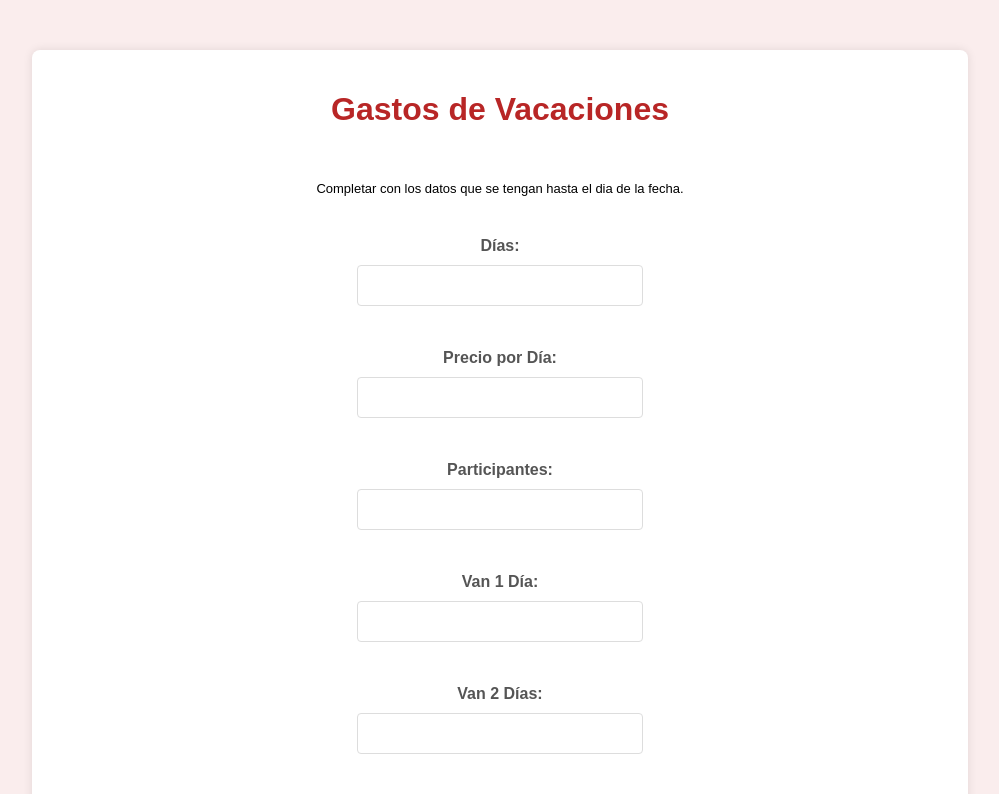
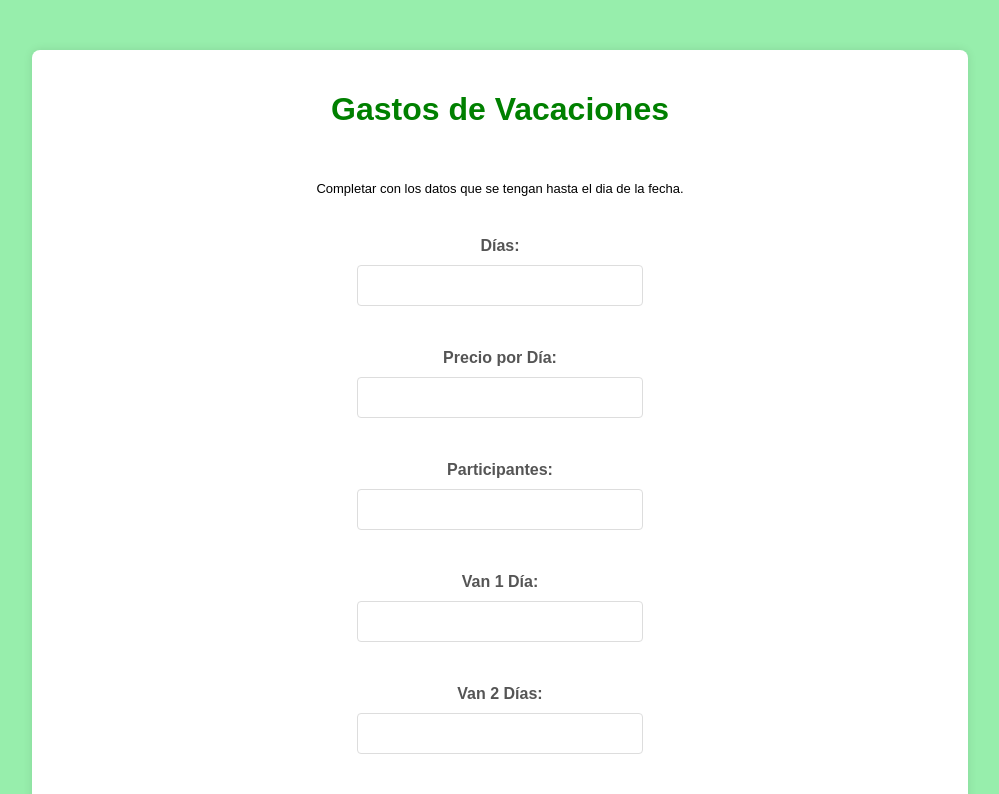
Before and after one commit to joaquinDemarchi/vacaciones, a plain HTML site: page index.html in a window 1280 px wide. Shown: the top 794 px of the page, without its empty margins (140-1139 px from the left). Drawn offline with Linux system fonts and the light colour scheme.

Commit message:
fonde verde

```diff
--- a/styles.css
+++ b/styles.css
@@ -1,6 +1,7 @@
 body {
     font-family: 'Arial', sans-serif;
-    background-color: #faeded;
+    /* background-color: #faeded; */
+    background-color: rgb(151, 238, 172);
     margin: 0;
     padding: 0;
 }
@@ -12,6 +13,7 @@ body {
 .container {
     max-width: 70%;
     margin: 50px auto;
+    /* background-color: rgb(151, 238, 172); */
     background-color: #fff;
     border-radius: 8px;
     padding: 20px;
@@ -20,7 +22,8 @@ body {
 
 h1 {
     text-align: center;
-    color: #b82626;
+    color: green;
+    /* color: #b82626; */
 }
 
 form {
```
